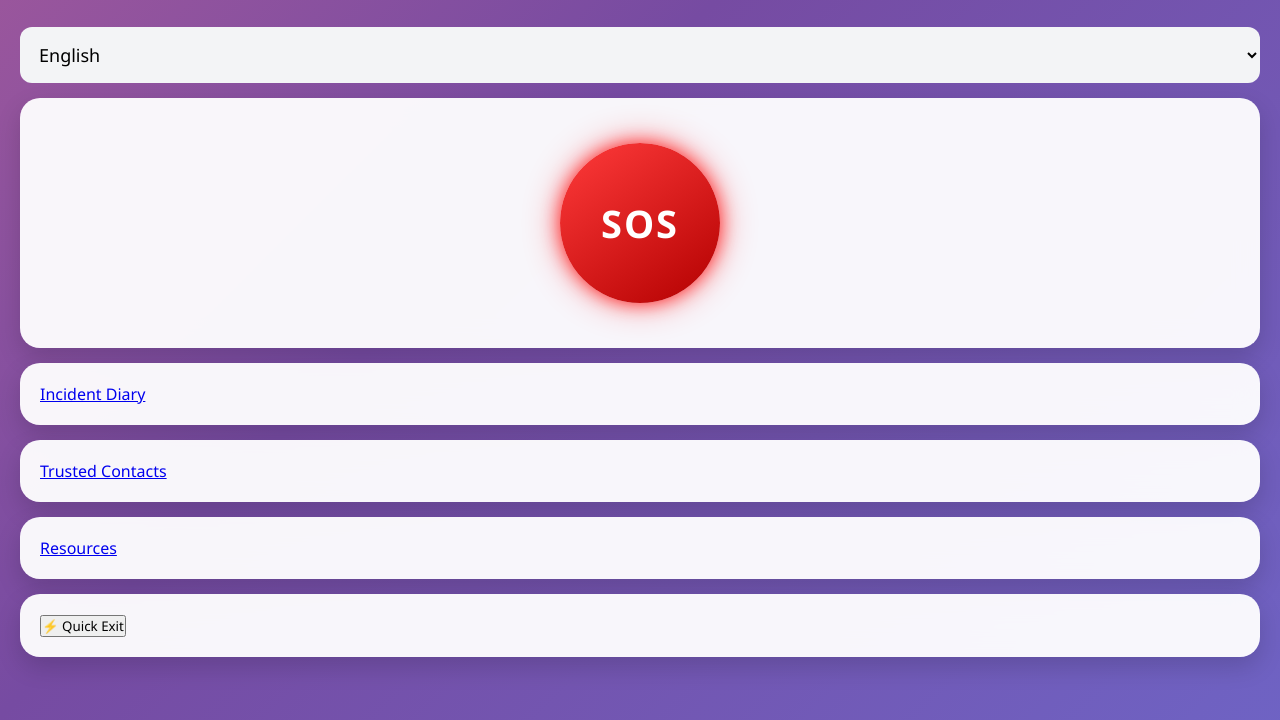
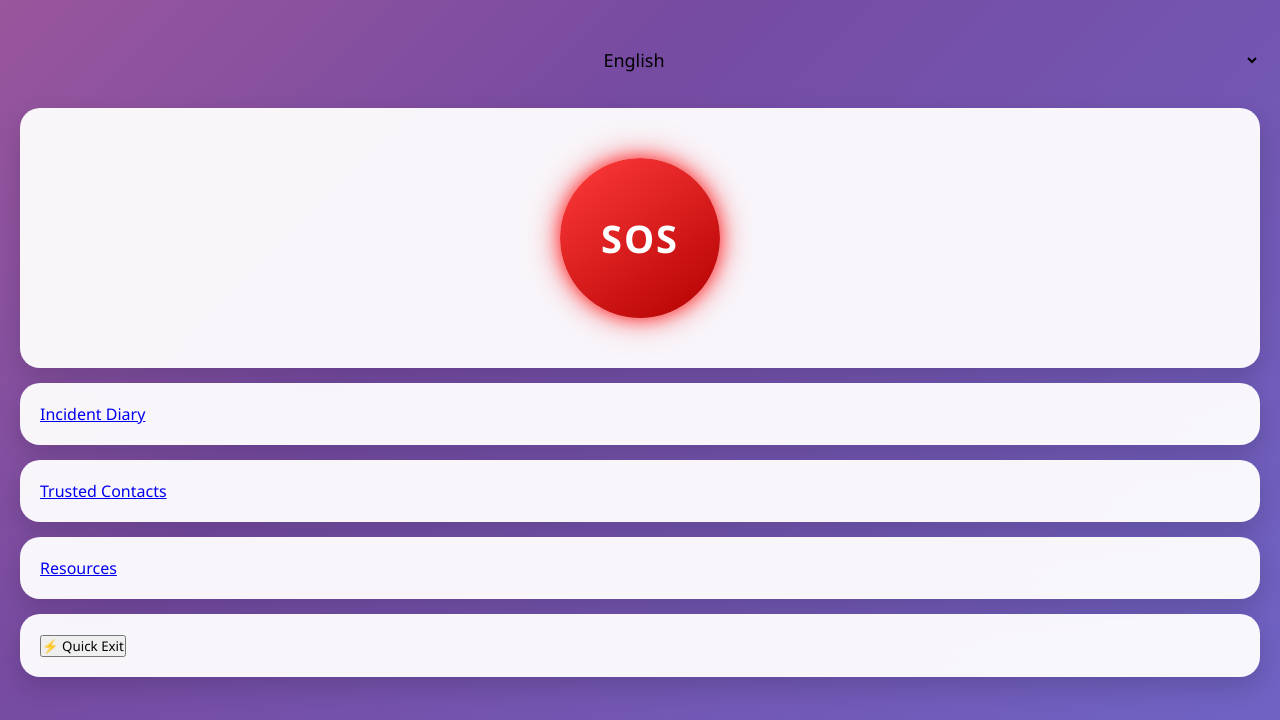
Before and after one commit to vmsuhas075-stack/SafeHome, a website: page dashboard.html in a window 1280 px wide. Shown: the part 80-800 px from the top of the page. Drawn offline with Linux system fonts and the light colour scheme.

Commit message:
style.css

```diff
--- a/style.css
+++ b/style.css
@@ -176,3 +176,15 @@ li{
         font-size:17px;
     }
 }
+#language{
+    background: transparent;
+    box-shadow: none;
+    border: none;
+    padding: 20px 0;
+    text-align: center;
+}
+
+.sos-btn{
+    display: block;
+    margin: 30px auto;
+}
```
